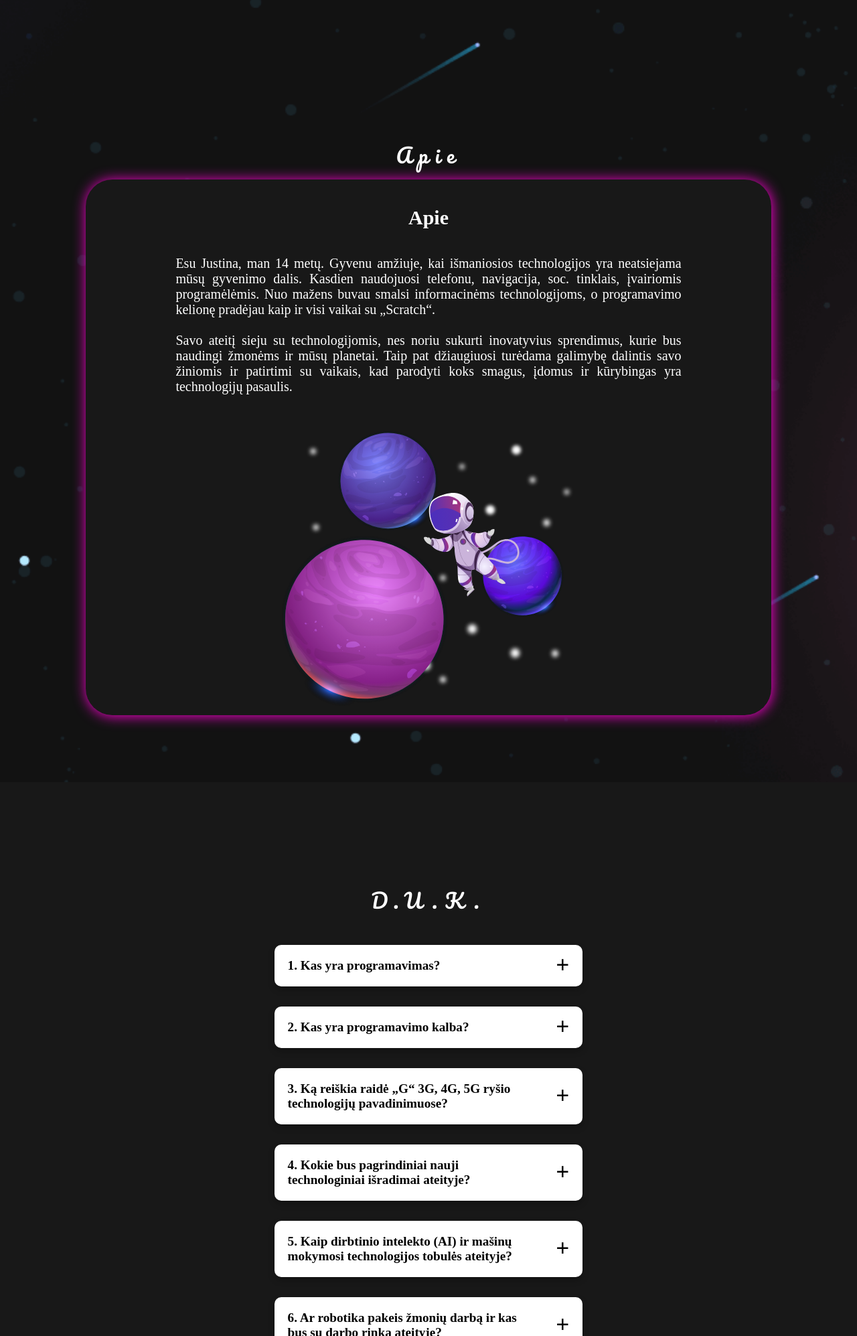
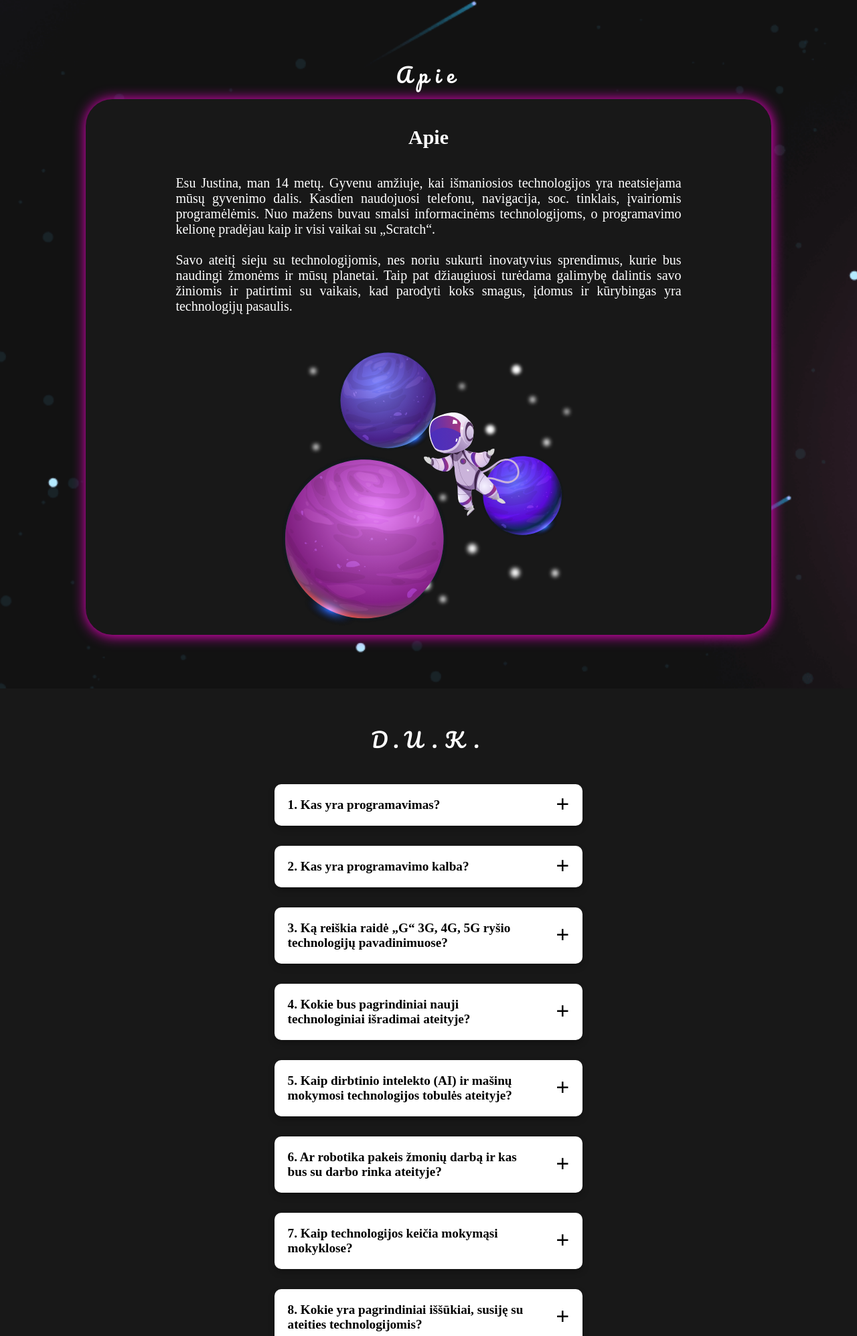
Before and after one commit to exxstence/nkhl, a plain HTML site: page index.html in a window 1280 px wide. Shown: the part 805-2800 px from the top of the page at 67% size. Drawn offline with Linux system fonts and the light colour scheme.

Commit message:
Update style.css

```diff
--- a/style.css
+++ b/style.css
@@ -213,8 +213,8 @@ a.underline-hover-effect {
 
 #about {
   height: max-content;
-  padding: 100px 0;
-  margin-top: 100px;
+  padding: 80px 0;
+  margin-top: 0px;
 }
 
 .title {
@@ -243,10 +243,6 @@ a.underline-hover-effect {
   text-align: center;
 }
 
-.content__title {
-  font-size: 50px;
-}
-
 .content__paragraph {
   margin: auto;
   width: 80%;
@@ -259,15 +255,13 @@ a.underline-hover-effect {
 /* faq */
 #faq {
   background-color: var(--darkgrey);
-  padding: 100px 0;
 }
-
-/* DUK */
 
 .wrapper {
   height: auto;
   width: 60%;
   margin: auto;
+
   padding: 0 0 40px 0;
 }
 
```
